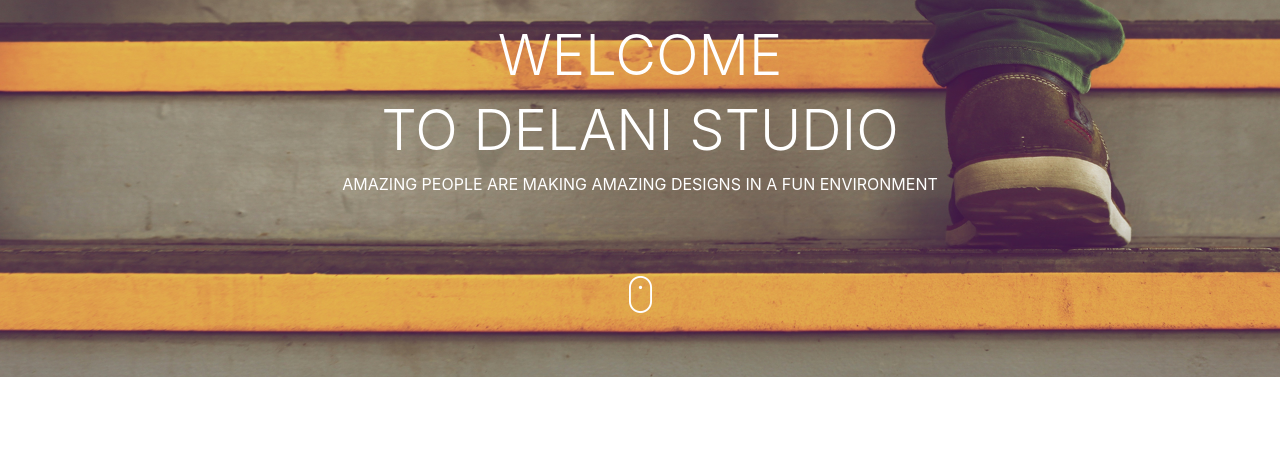
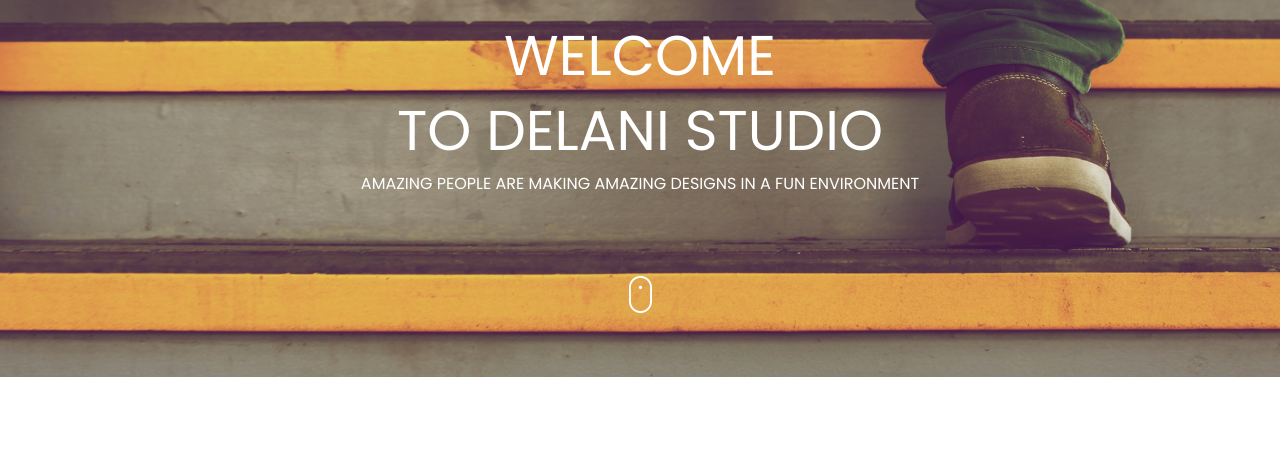
Before and after one commit to tharcissie/delani_studio, a plain HTML site: page index.html in a window 1280 px wide. Shown: the part 298-752 px from the top of the page. Drawn offline with nearby package versions, Linux system fonts and the light colour scheme.

Commit message:
added a google font

```diff
--- a/css/index.css
+++ b/css/index.css
@@ -1,3 +1,7 @@
+* {
+    font-family: 'Poppins', sans-serif;
+}
+
 .welcome {
     background-image: url(../image/h_img.jpg);
     background-size: cover;
--- a/index.html
+++ b/index.html
@@ -6,6 +6,7 @@
     <meta name="viewport" content="width=device-width, initial-scale=1.0">
     <link rel="stylesheet" href="https://maxcdn.bootstrapcdn.com/bootstrap/4.0.0/css/bootstrap.min.css" integrity="sha384-Gn5384xqQ1aoWXA+058RXPxPg6fy4IWvTNh0E263XmFcJlSAwiGgFAW/dAiS6JXm" crossorigin="anonymous">
     <link rel="stylesheet" href="css/index.css">
+    <link href="https://fonts.googleapis.com/css2?family=Poppins&display=swap" rel="stylesheet">
     <script src="https://ajax.googleapis.com/ajax/libs/jquery/3.5.1/jquery.min.js"></script>
 
     <script src="https://code.jquery.com/jquery-3.3.1.min.js" integrity="sha256-FgpCb/KJQlLNfOu91ta32o/NMZxltwRo8QtmkMRdAu8=" crossorigin="anonymous"></script>
```
